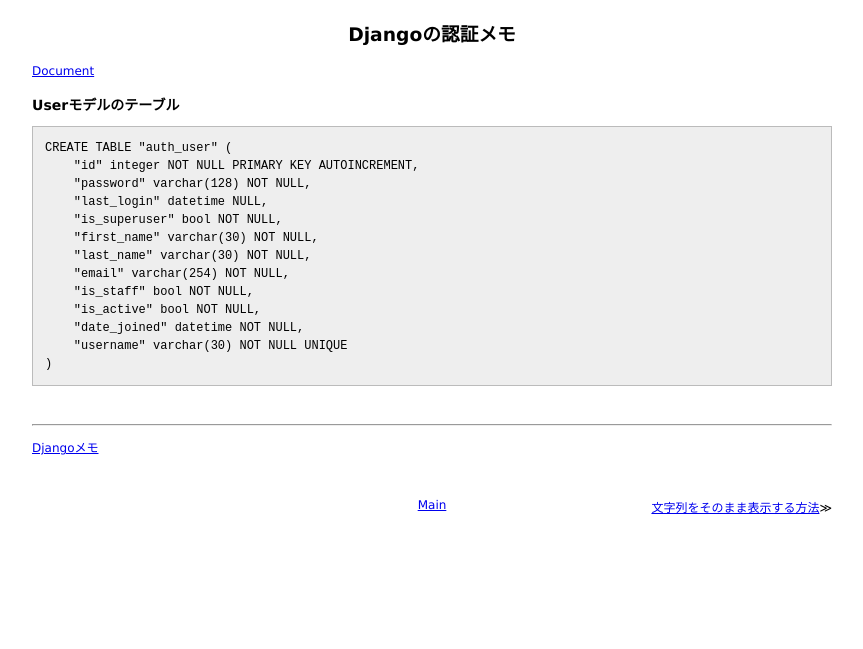
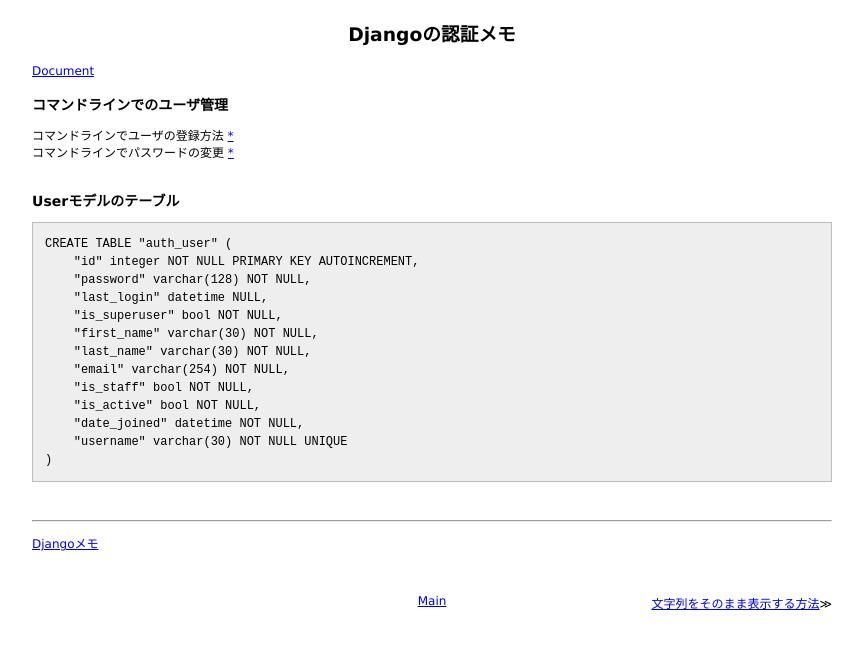
Before and after one commit to 38elements/38elements.github.com, a Jekyll site: the page built from _posts/2016-06-18-django-authentication.md, in a window 1280 px wide. Shown: the top 649 px of the page, without its empty margins (208-1071 px from the left). Built offline with Jekyll 4.4.1, drawn with Linux system fonts in a browser that asks for light colours.

Commit message:
Update 2016-06-18-django-authentication.md

```diff
--- a/_posts/2016-06-18-django-authentication.md
+++ b/_posts/2016-06-18-django-authentication.md
@@ -3,6 +3,11 @@ layout: posts
 title: Djangoの認証メモ
 ---
 [Document](https://docs.djangoproject.com/en/stable/topics/auth/)
+
+### コマンドラインでのユーザ管理
+コマンドラインでユーザの登録方法 [\*](https://docs.djangoproject.com/en/stable/topics/auth/default/#creating-users)
+コマンドラインでパスワードの変更 [\*](https://docs.djangoproject.com/en/1.9/topics/auth/default/#changing-passwords)
+<br>
 
 ### Userモデルのテーブル
 
```
